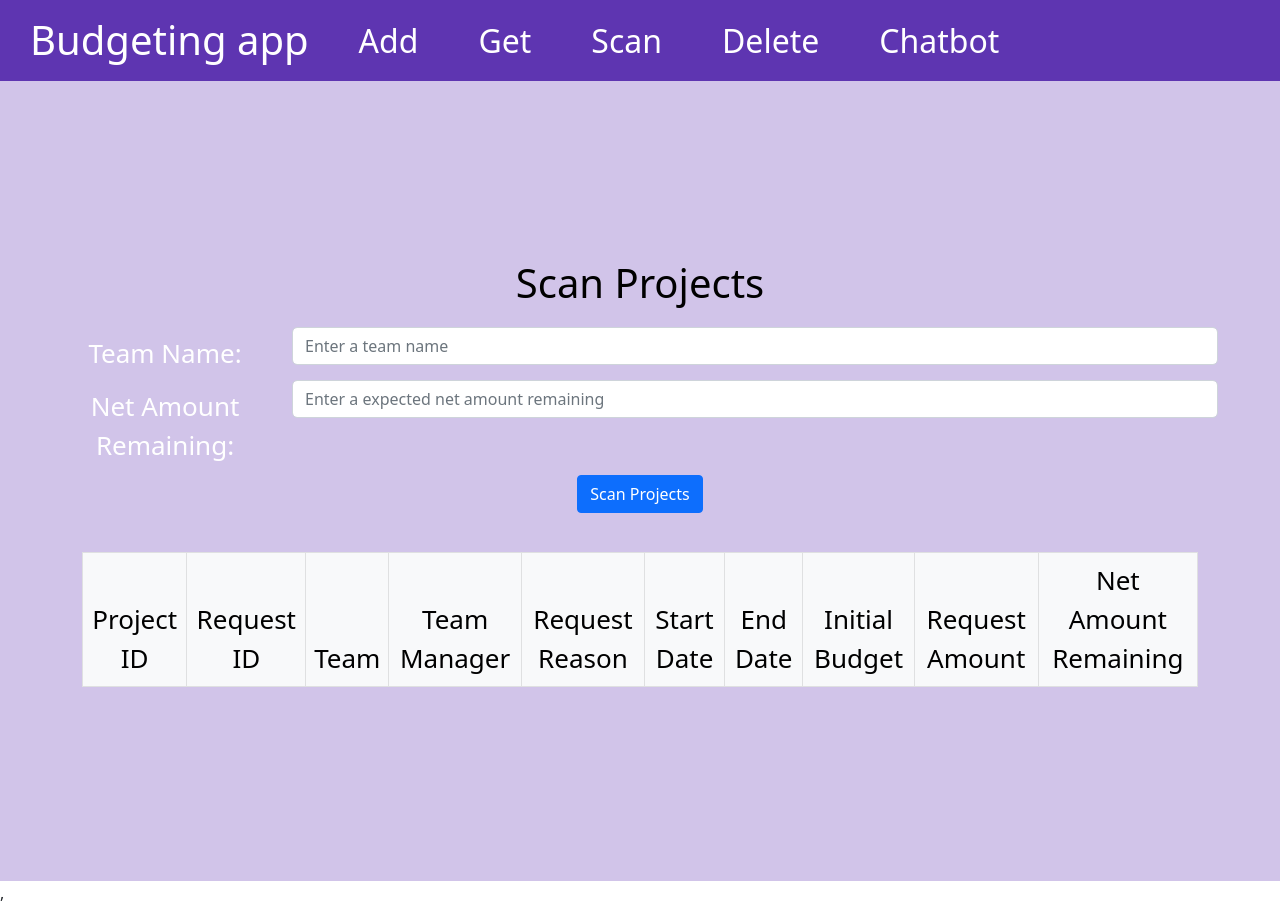
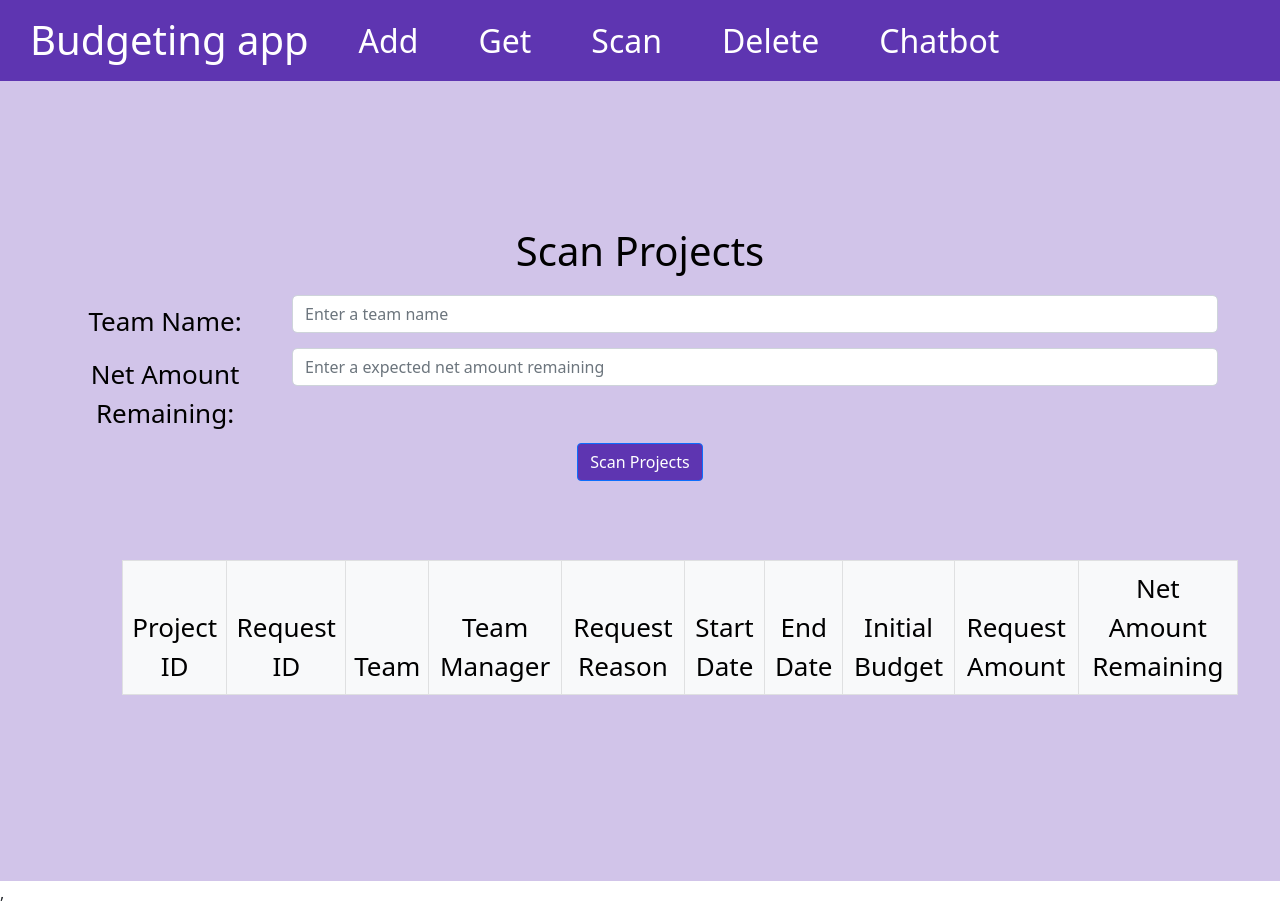
Before and after one commit to LinlinlinlinW/Citi-Budgeting-FE, a React (Create React App) app: page /scan in a window 1280 px wide. Built offline with nearby package versions, Linux system fonts and the light colour scheme.

Commit message:
align the UI

```diff
--- a/src/components/ProjectAdd.tsx
+++ b/src/components/ProjectAdd.tsx
@@ -40,8 +40,7 @@ const ProjectAdd: FunctionComponent<AddProjectProps> = () => {
     }
 
     return (
-
-        <div className="container" style={{color: "#000"}}>
+        <div className="container" style={{marginLeft: "40px", marginRight: "40px", marginTop: "40px", marginBottom: "40px",  borderRadius: "5px", color: "#000"}} >
             <h1 className="text-center" style={{marginTop: "20px"}}>Add a Project</h1>
             <form>
                 <div className="form-group row">
--- a/src/components/ProjectDelete.tsx
+++ b/src/components/ProjectDelete.tsx
@@ -15,7 +15,7 @@ function DeleteOneProject(): void {
 });
 }
 
-  return <div className="container" style={{marginLeft: "40px", marginRight: "40px",  borderRadius: "5px"}} >
+  return <div className="container" style={{marginLeft: "40px", marginRight: "40px", marginTop: "40px", marginBottom: "40px",  borderRadius: "5px", color: "#000"}} >
     <h1 className="text-center" style={{color: "#000", marginBottom: "20px"}}>Delete a Project</h1>
     <form>
       <div className="form-group row">
--- a/src/components/ProjectGetEntry.tsx
+++ b/src/components/ProjectGetEntry.tsx
@@ -21,7 +21,8 @@ const ProjectGetEntry: FunctionComponent<ProjectGetItem> = () => {
     }
 
 
-    return <div className="container" style={{marginLeft: "40px", marginRight: "40px",  borderRadius: "5px"}} >
+    return (
+    <div className="container" style={{marginLeft: "40px", marginRight: "40px", marginTop: "40px", marginBottom: "40px",  borderRadius: "5px", color: "#000"}} >
     <h1 className="text-center" style={{color: "#000", marginBottom: "20px"}}>Find a project by IDs</h1>
     <form>
       <div className="form-group row">
@@ -61,7 +62,7 @@ const ProjectGetEntry: FunctionComponent<ProjectGetItem> = () => {
       </div>
     </form>
     <br></br>
-        <table style={{borderRadius: "5px"}} className="table table-striped table-light table-bordered table-hover">
+        <table style={{marginLeft: "40px", marginRight: "40px", marginTop: "40px", marginBottom: "40px", color: "#000"}} className="table table-striped table-light table-bordered table-hover">
             <thead>
                 <tr>
                     <td>Project ID</td>
@@ -94,6 +95,7 @@ const ProjectGetEntry: FunctionComponent<ProjectGetItem> = () => {
             </tbody>
         </table>
   </div>
+)
 };
 
 export default ProjectGetEntry;
--- a/src/components/ProjectScan.tsx
+++ b/src/components/ProjectScan.tsx
@@ -19,7 +19,7 @@ const ProjectScan: FunctionComponent<ProjectUpdateItem> = () => {
         });
     }
 
-    return <div className="container" style={{marginLeft: "40px", marginRight: "40px",  borderRadius: "5px"}} >
+    return <div className="container" style={{marginLeft: "40px", marginRight: "40px",  borderRadius: "5px", color: "#000"}} >
             <h1 className="text-center" style={{color: "#000", marginBottom: "20px"}}>Scan Projects</h1>
             <form>
                 <div className="form-group row">
@@ -53,13 +53,13 @@ const ProjectScan: FunctionComponent<ProjectUpdateItem> = () => {
                     </div>
                 </div>
                 <div className="form-group">
-                    <button className="btn btn-primary" onClick={scanProjectsOnClick}>
+                    <button className="btn btn-primary" onClick={scanProjectsOnClick} style={{backgroundColor: "#5e35b1"}}>
                         Scan Projects
                     </button>
                 </div>
             </form>
             <br/>
-            <table style={{borderRadius: "5px"}} className="table table-striped table-light table-bordered table-hover">
+            <table style={{marginLeft: "40px", marginRight: "40px", marginTop: "40px", marginBottom: "40px", color: "#000"}} className="table table-striped table-light table-bordered table-hover">
             <thead>
                 <tr>
                     <td>Project ID</td>
```
